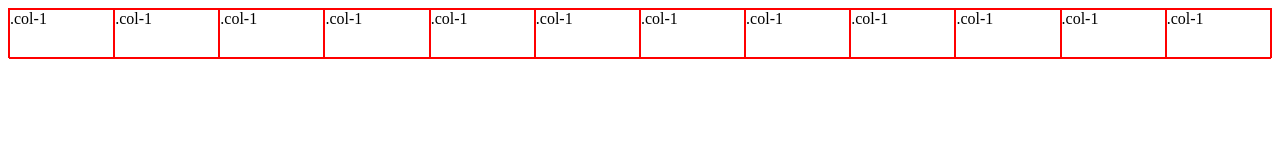
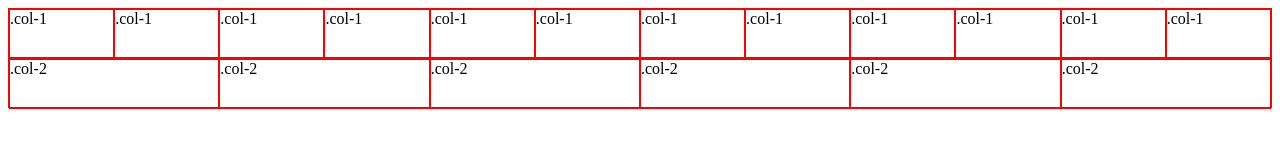
Before and after one commit to nagasax26/shoestrap, a plain HTML site: page index.html in a window 1280 px wide. Drawn offline with Linux system fonts and the light colour scheme.

Commit message:
row with 6 coulmn grid

```diff
--- a/index.html
+++ b/index.html
@@ -26,5 +26,15 @@
       <div class="col-1">.col-1</div>
   </div>
 
+  <div class="row">
+      <div class="col-2">.col-2</div>
+      <div class="col-2">.col-2</div>
+      <div class="col-2">.col-2</div>
+      <div class="col-2">.col-2</div>
+      <div class="col-2">.col-2</div>
+      <div class="col-2">.col-2</div>
+  </div>
+
+
 </body>
 </html>
--- a/shoestrap.css
+++ b/shoestrap.css
@@ -16,6 +16,11 @@
     width: 8.33333333%;
   }
 
+.col-2{
+  float: left;
+  width: 16.66666666%;
+}
+
   .row:before {
     display: table;
     content: "";
```
